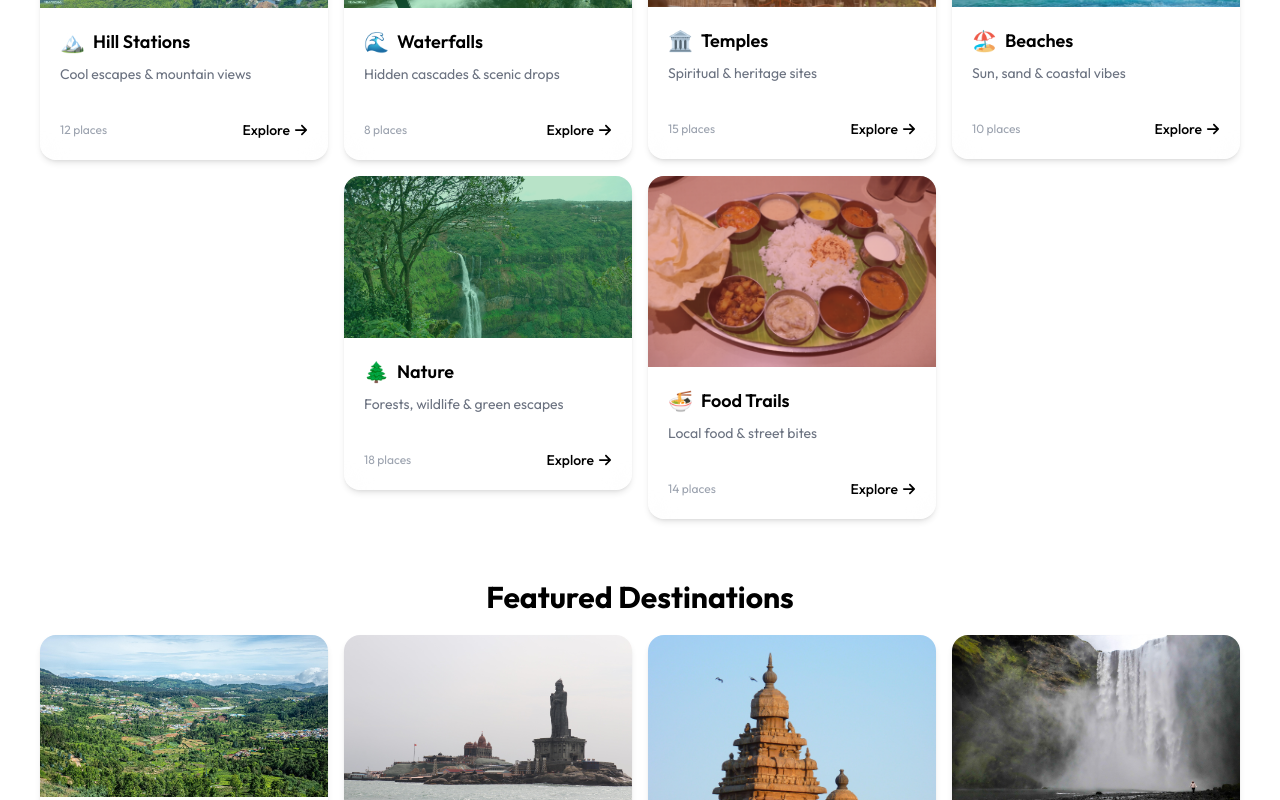
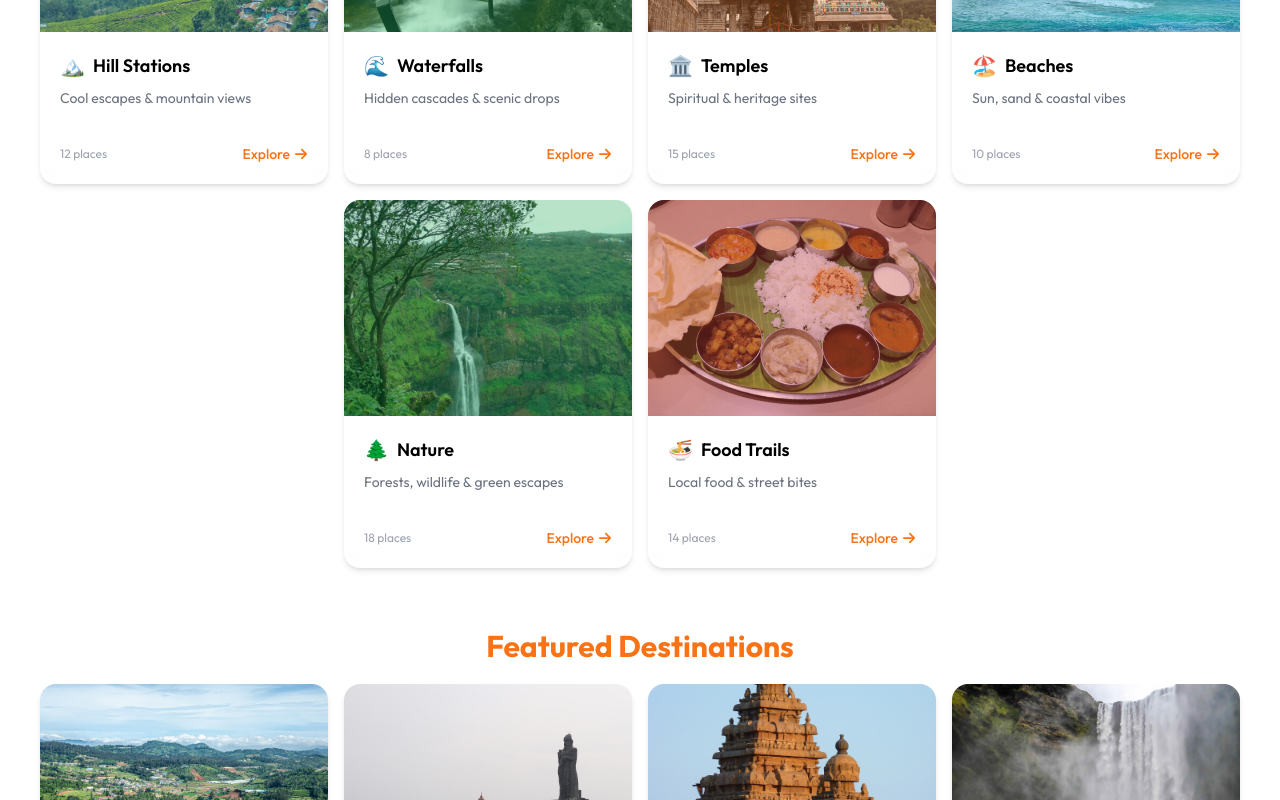
Before and after one commit to kalaiselvi-ui/tnvoyage-app, a React (Vite) app in the folder client/: page / in a window 1280 px wide. Shown: the part 1060-1860 px from the top of the page. Built offline with nearby package versions, Linux system fonts and the light colour scheme.

Commit message:
fixes img height issue

```diff
--- a/client/src/components/FeatureCard.jsx
+++ b/client/src/components/FeatureCard.jsx
@@ -7,7 +7,7 @@ const FeatureCard = ({ cardImg, cardTitle, cardText, altImg }) => {
     <div className="rounded-2xl overflow-hidden shadow-md transition-all duration-300 ease-in-out hover:-translate-y-1 hover:shadow-xl">
       <img
         src={cardImg}
-        className="w-full aspect-4/3 object-cover"
+        className="w-full aspect-[4/3] object-cover"
         alt={altImg || "Destination Image"}
         loading="lazy"
         decoding="async"
--- a/client/src/components/categoryCard.jsx
+++ b/client/src/components/categoryCard.jsx
@@ -25,7 +25,7 @@ const CategoryCard = ({
           alt={name}
           loading="lazy"
           decoding="async"
-          className="w-full aspect-4/3 object-cover group-hover:scale-105 transition-transform duration-300"
+          className="w-full aspect-[4/3] object-cover group-hover:scale-105 transition-transform duration-300"
         />
 
         {/* Overlay */}
--- a/client/src/pages/Home.jsx
+++ b/client/src/pages/Home.jsx
@@ -60,7 +60,7 @@ const Home = () => {
           ))}
         </div>
       </section>
-      <section className="w-full py-12 px-4 md:px-10">
+      <section className="max-w-7xl lg:mx-auto py-5 mx-3 md:mx-8 pl-8">
         {/* Header */}
         <div className="flex items-end justify-between mb-6">
           <div>
--- a/client/tailwind.config.js
+++ b/client/tailwind.config.js
@@ -1,7 +1,13 @@
 export default {
   content: ["./index.html", "./src/**/*.{js,ts,jsx,tsx}"],
   theme: {
-    extend: {},
+    extend: {
+      colors: {
+        primary: "#0ea5e9",
+        secondary: "#f97316",
+        green: "#10b981", // sky blue (change as you like)
+      },
+    },
   },
   plugins: [],
 };
```
